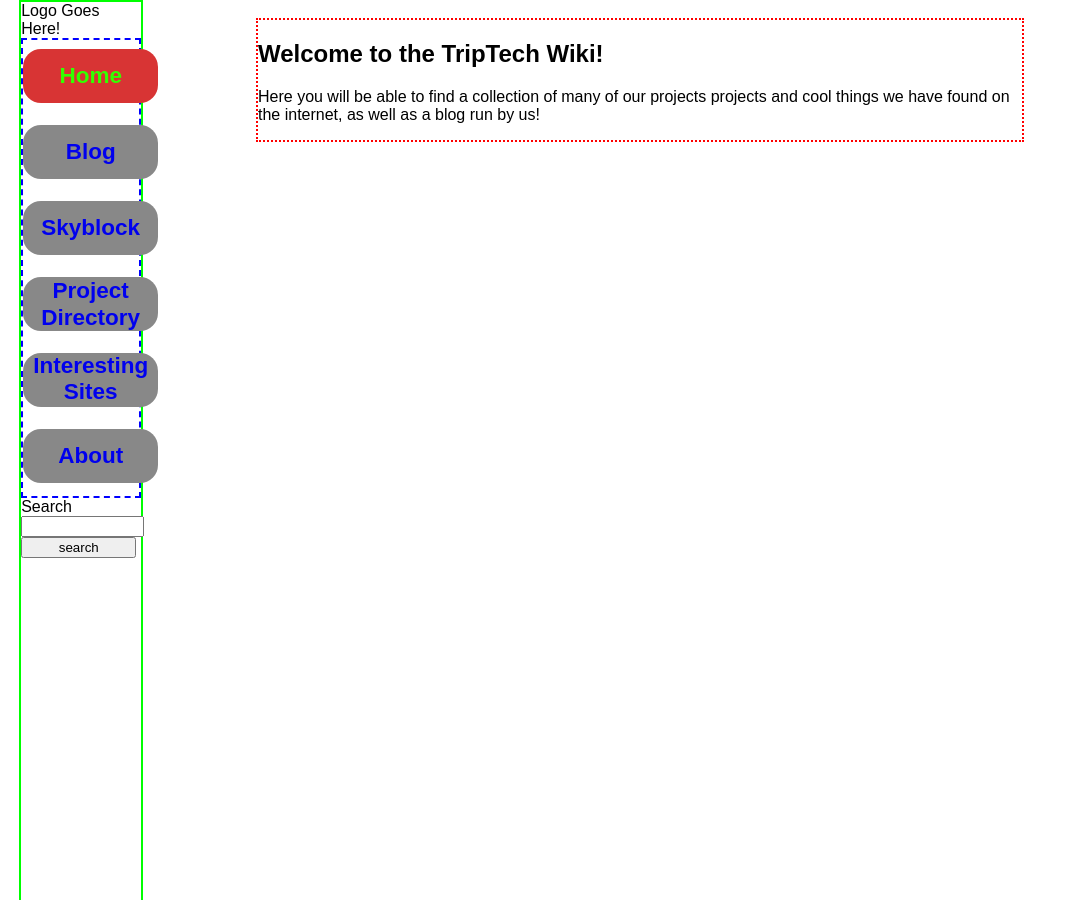
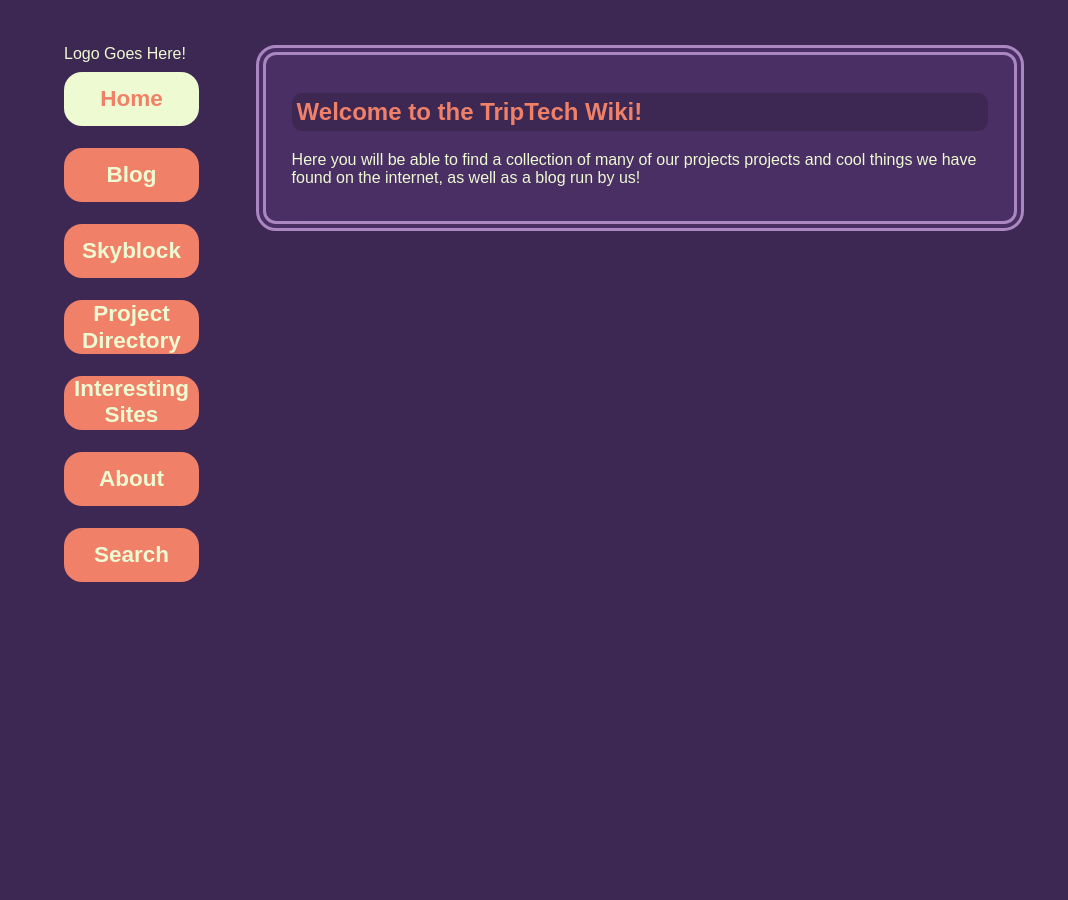
Before and after one commit to TripTechWiki/triptechwiki.github.io, a Jekyll site: the page built from index.html, in a window 1280 px wide. Shown: the whole page, without its empty margins (0-1068 px from the left). Built offline with Jekyll 4.4.1, drawn with Linux system fonts in a browser that asks for light colours; some web fonts are replaced.

Commit message:
Color Scheme
After much deliberation, the first color scheme has been implemented...

```diff
--- a/_data/navigation.yml
+++ b/_data/navigation.yml
@@ -21,3 +21,7 @@
 - name: About
   length: short
   link: /about.html
+
+- name: Search
+  length: short
+  link: /search.html
--- a/_includes/sidebar.html
+++ b/_includes/sidebar.html
@@ -1,11 +1,4 @@
 <div class="sidebar">
-    Logo Goes Here!
-    {% include navigation.html %}
-
-    <form action="search.html" method="get">
-		<label for="search_box">Search</label>
-		<input type="text" id="search_box" name="query">
-		<input type="submit" value="search">
-	</form>
-
+  Logo Goes Here!
+  {% include navigation.html %}
 </div>
--- a/_sass/main.scss
+++ b/_sass/main.scss
@@ -2,9 +2,32 @@ body{
     font-family: 'Electrolize', sans-serif;
 
     margin: 0;
+
+    background: #3D2753;
+    color: #edfad2;
 }
 
 article{
-    margin: 2vh 20vw 0 20vw;
-    border: 2px dotted #ff0000;
+    margin: 5vh 20vw 5vh 20vw;
+    border: 10px double #AA87C0;
+    border-radius: 20px;
+    padding: 2vh 2vw;
+
+    background: #4A2F65;
 }
+
+a{
+    color:#94F5D5;
+}
+
+a:visited{
+    color: #008A8A;
+}
+
+h1{
+    background: #3D2753;
+    color: #F08168;
+
+    border-radius: 10px;
+    padding: 5px;
+}
--- a/_sass/navigation.scss
+++ b/_sass/navigation.scss
@@ -1,15 +1,13 @@
 /* The current page button can look different than the others */
 nav #button_current #front{
-    background: #d83434;
-    color: #33ff00;
+    background: #edfad2;
+    color: #F08168;
 }
 
 nav{
     width: auto;
 
     text-align: center;
-
-    border: 2px dashed #0000ff;
 }
 nav a{
     display: inline-block;
@@ -65,8 +63,8 @@ nav .side{
 nav #front{
     z-index: 1;
 
-    color: #0000ee;
-    background: #888888;
+    color: #edfad2;
+    background: #F08168;
 }
 nav #left{
     transform: translateX(-5vh) rotateY(-180deg);
--- a/_sass/sidebar.scss
+++ b/_sass/sidebar.scss
@@ -3,12 +3,10 @@
     top: 0vh;
     left: 0vw;
 
-    width: 9.375vw;
+    width: 10vw;
     height: 100vh;
 
-    margin: 0 0 0 1.5vw;
-
-    border: 2px solid #00ff00;
+    margin: 5vh 0 0 5vw;
 }
 
 input{
```
